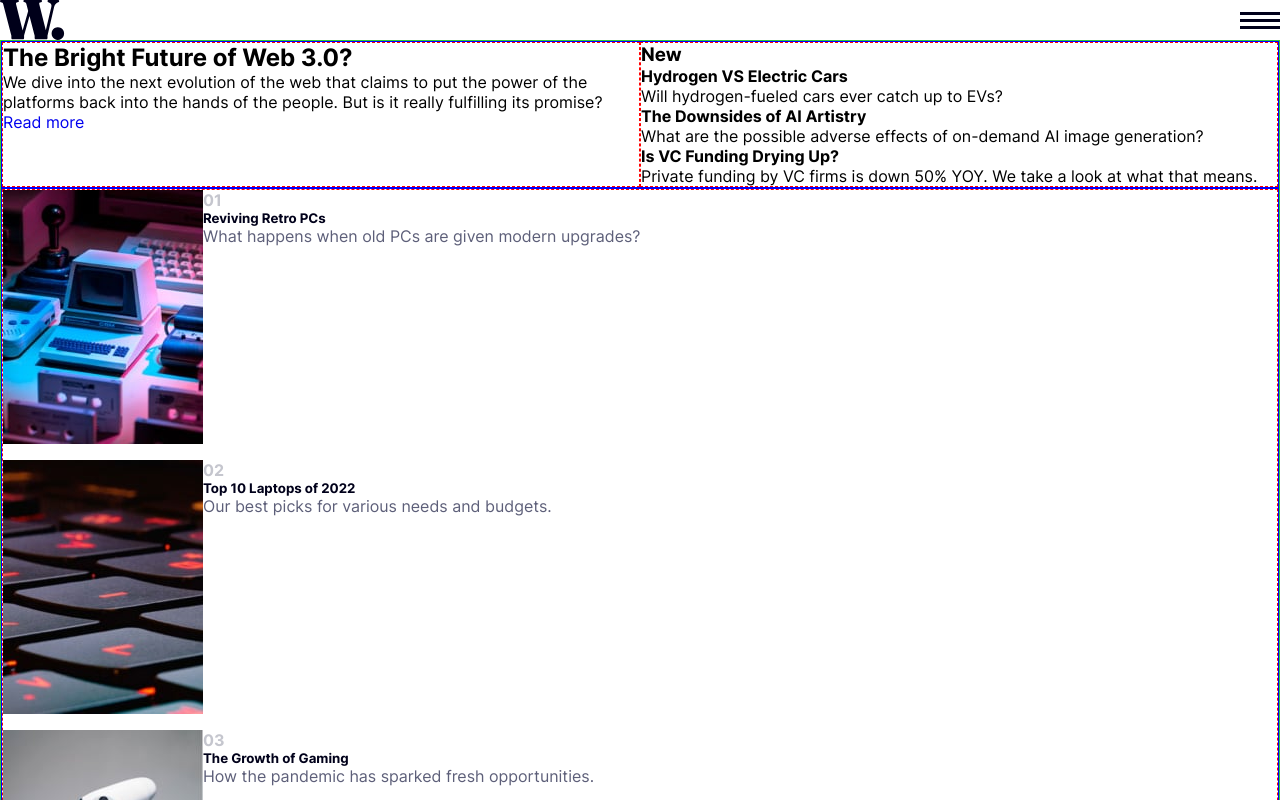
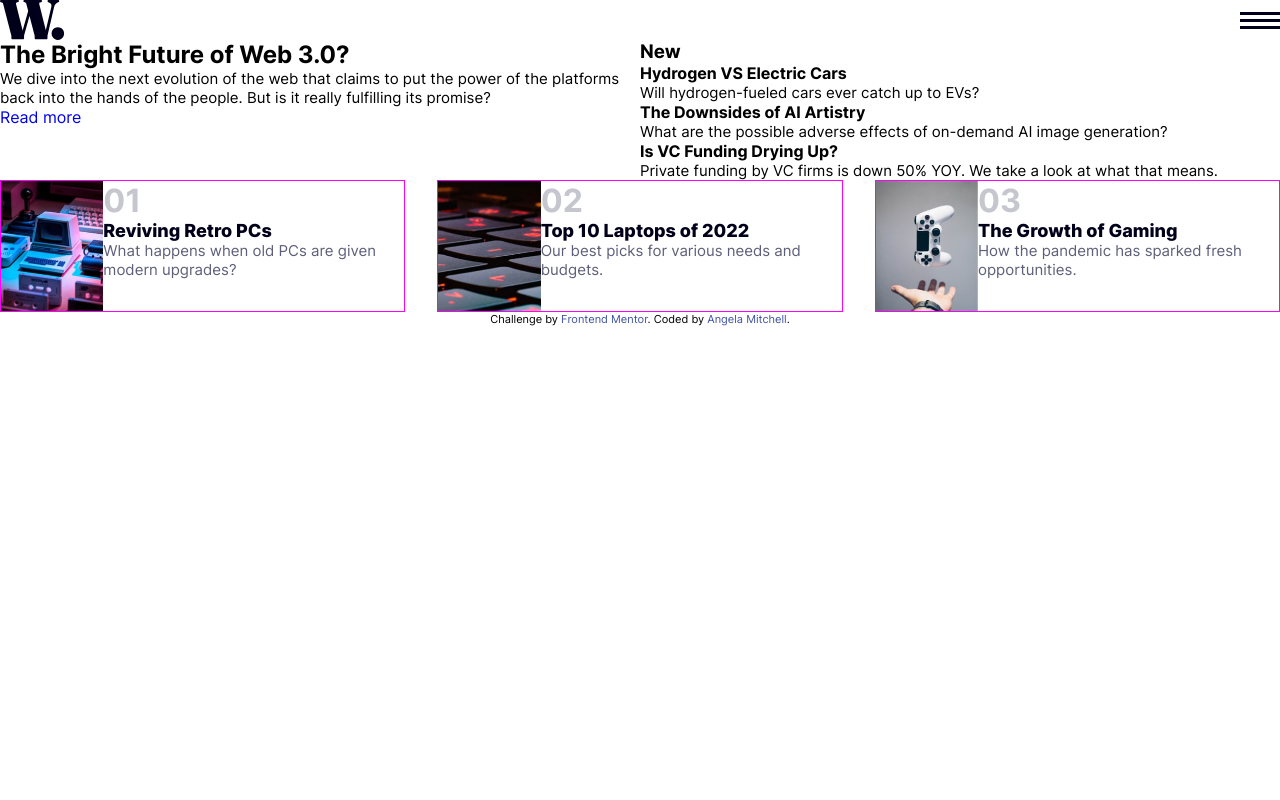
Before and after one commit to amitchell05/news-homepage, a React (Create React App) app: page / in a window 1280 px wide. Shown: the top 800 px of the page. Built offline with nearby package versions, Linux system fonts and the light colour scheme.

Commit message:
start refining top-news-card layout

```diff
--- a/public/index.html
+++ b/public/index.html
@@ -22,8 +22,6 @@
       color: hsl(228, 45%, 44%);
     }
   </style>
-
-  <title>React App</title>
 </head>
 
 <body>
--- a/src/App.css
+++ b/src/App.css
@@ -18,6 +18,10 @@ a:link {
   text-decoration: none;
 }
 
+p {
+  font-size: 0.938rem;
+}
+
 .grid {
   display: grid;
 }
@@ -25,6 +29,10 @@ a:link {
 @media (min-width: 47.938rem) {
   .grid--main-news {
       grid-template-columns: repeat(2, 1fr);
+  }
+
+  .grid--top-news {
+    grid-template-columns: repeat(3, 1fr);
   }
 }
 
--- a/src/App.js
+++ b/src/App.js
@@ -9,16 +9,13 @@ function App() {
   return (
     <>
         <Header></Header>
-        <main style={{ border: '1px solid limegreen' }}>
-            <section style={{ border: '1px solid blue' }} class="grid grid--main-news">
+        <main>
+            <section class="grid grid--main-news">
                 <h2 className="visually-hidden">Main and Recent News</h2>
                 <MainNewsCard></MainNewsCard>
                 <RecentNewsCard></RecentNewsCard>
             </section>
-            <section style={{ border: '1px solid blue' }} class="grid">
-                <h2 className="visually-hidden">Top News</h2>
-                <TopNewsCard></TopNewsCard>
-            </section>
+            <TopNewsCard></TopNewsCard>
         </main>
 
         <div className="attribution">
--- a/src/components/MainNewsCard.js
+++ b/src/components/MainNewsCard.js
@@ -7,7 +7,7 @@ const MainNewsCard = () => {
     }
 
     return (
-        <article style={{ border: '1px dashed red' }}>
+        <article>
             <h2>{ mainNewsPost.title }</h2>
             <p>{ mainNewsPost.description }</p>
             <a href="foo" role="button" target="_self">{ mainNewsPost.ctaText }</a>
--- a/src/components/RecentNewsCard.js
+++ b/src/components/RecentNewsCard.js
@@ -29,7 +29,7 @@ const RecentNewsCard = () => {
     });
 
     return (
-        <section style={{ border: '1px dashed red' }}>
+        <section>
             <h3>{ cardTitle }</h3>
             { listItems }
         </section>
--- a/src/components/TopNewsCard.css
+++ b/src/components/TopNewsCard.css
@@ -1,26 +1,34 @@
 /* Top News */
-
 .top-news {
-    display: flex;
-    flex-direction: column;
-    gap: 1rem;
+    counter-reset: article;
+    gap: 2rem;
 }
 
 .top-news__article {
     display: flex;
     flex-direction: row;
+    border: 1px solid magenta;
 }
 
 .top-news__image {
-    display: inline-flex;
+    max-height: 130px;
 }
 
 .top-news__index {
     color: hsl(233, 8%, 79%);
+    font-size: 2rem;
+    font-weight: 700;
+}
+
+.top-news__index::before {
+    counter-increment: article;
+    content: "0" counter(article);
 }
 
 .top-news__title {
     color: hsl(240, 100%, 5%);
+    font-size: 1.125rem;
+    font-weight: 800;
 }
 
 .top-news__description {
--- a/src/components/TopNewsCard.js
+++ b/src/components/TopNewsCard.js
@@ -30,11 +30,9 @@ const TopNewsCard = () => {
     const articles = newsPosts.map((newsPost, index) => {
         return (
             <article key={ newsPost.id } className="top-news__article">
-                <div className="top-news__image">
-                    <img src={ newsPost.image } alt="retro PC" />
-                </div>
+                <img src={ newsPost.image } alt="retro PC" className="top-news__image" />
                 <div className="top-news__content">
-                    <h4 className="top-news__index">{ `0${ index + 1 }` }</h4>
+                    <div className="top-news__index"></div>
                     <h5 className="top-news__title">{ newsPost.title }</h5>
                     <p className="top-news__description">{ newsPost.description }</p>
                 </div>
@@ -43,8 +41,8 @@ const TopNewsCard = () => {
     });
 
     return (
-        <section style={{ border: '1px dashed red' }} className="top-news">
-            <h3 className="visually-hidden">Top News Articles</h3>
+        <section className="grid grid--top-news top-news">
+            <h2 className="visually-hidden">Top News</h2>
             { articles }
         </section>
     )
```
